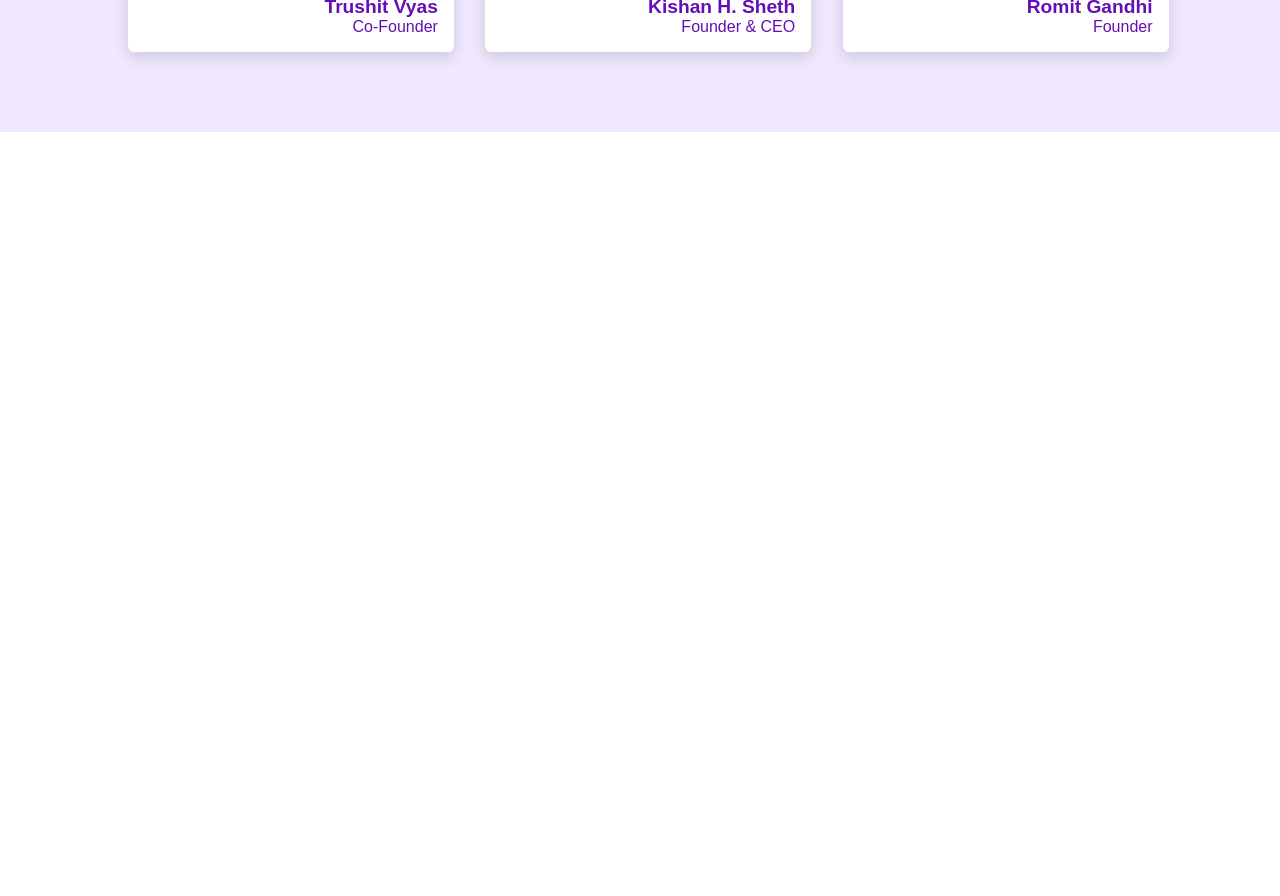
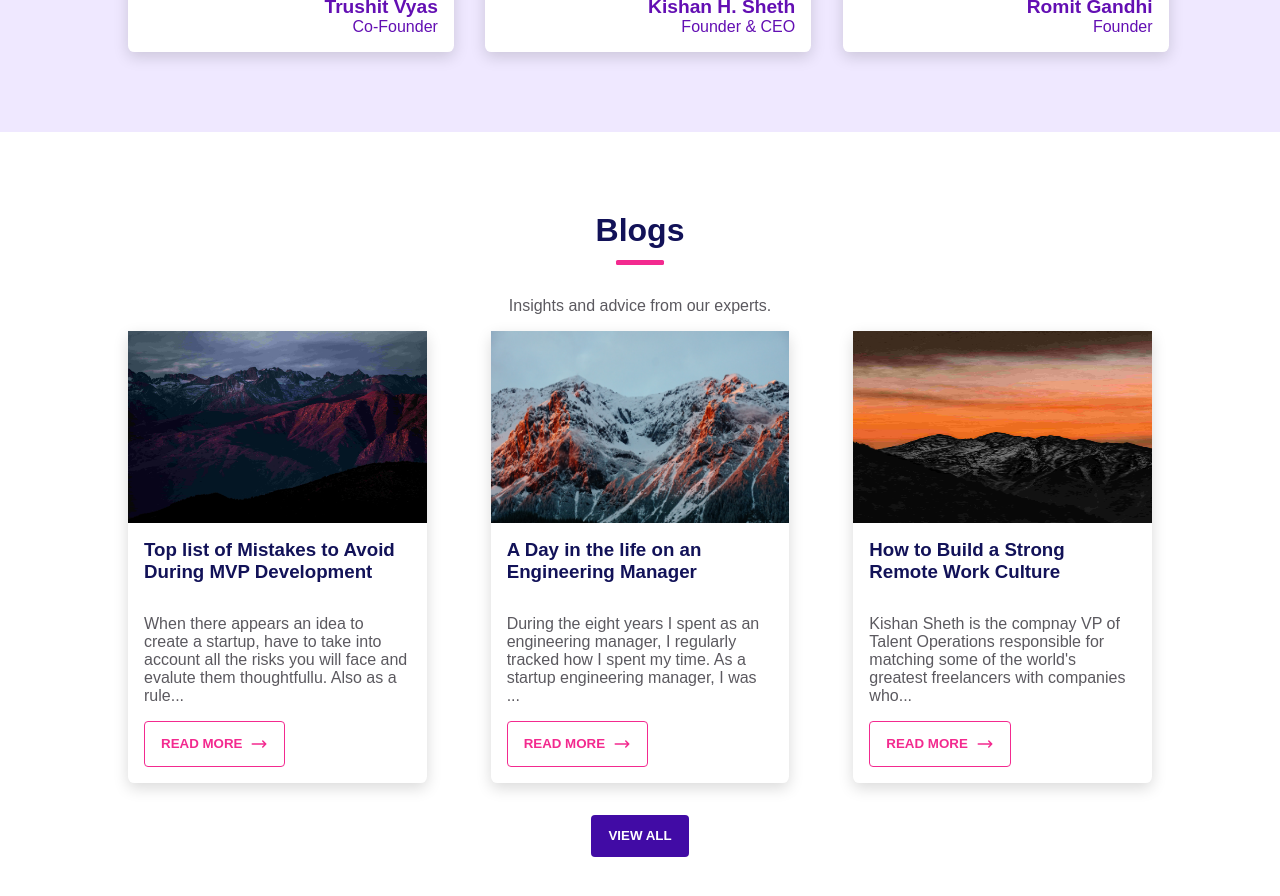
Before and after one commit to davidivanovic22/react-website, a React (Create React App) app: page / in a window 1280 px wide. Shown: the part 2260-3156 px from the top of the page. Before the commit the page ends 2392 px from the top, so only its background shows below. Built offline with nearby package versions, Linux system fonts and the light colour scheme.

Commit message:
add blogs section

```diff
--- a/src/App.jsx
+++ b/src/App.jsx
@@ -2,6 +2,7 @@
 import About from "./sections/About";
 import Why from "./sections/Why";
 import Testimonials from "./sections/Testimonials";
+import Blogs from "./sections/Blogs";
 
 function App() {
     return (
@@ -10,6 +11,7 @@
             <About/>
             <Why/>
             <Testimonials/>
+            <Blogs/>
         </div>
     );
 }
--- a/src/components/Blog.jsx
+++ b/src/components/Blog.jsx
@@ -0,0 +1,30 @@
+import React from 'react';
+import "../styles/components/Blog.scss"
+import {HiOutlineArrowNarrowRight} from "react-icons/hi";
+import Button from "./Button";
+const Blog = ({ image, title, subTitle}) => {
+    return (
+        <div
+            className="blog-container"
+        >
+            <div className="image">
+                <img src={image} alt="Blog" />
+            </div>
+            <div className="content">
+                <div className="title">
+                    <h3>{title}</h3>
+                </div>
+                <div className="subTitle">
+                    <p>{subTitle}</p>
+                </div>
+                <Button
+                    content="Read more"
+                    color="inverse"
+                    icon={<HiOutlineArrowNarrowRight />}
+                />
+            </div>
+        </div>
+    );
+};
+
+export default Blog;
--- a/src/sections/Blogs.jsx
+++ b/src/sections/Blogs.jsx
@@ -1,9 +1,46 @@
 import React from 'react';
 import "../styles/sections/Blogs.scss"
+import Title from "../components/Title";
+import Blog from "../components/Blog";
+import Button from "../components/Button";
+import BlogImage1 from "../assets/blogImage1.jpg";
+import BlogImage2 from "../assets/blogImage2.jpg";
+import BlogImage3 from "../assets/blogImage3.jpg";
+
 const Blogs = () => {
     return (
-        <div>
-
+        <div className="blogs-container" id="blog">
+            <div className="container">
+                <div
+                    className="title-container">
+                    <Title title="Blogs" color="pink" lineCenter={true}/>
+                    <p>Insights and advice from our experts.</p>
+                </div>
+                <div className="blogs">
+                    <Blog
+                        image={BlogImage1}
+                        title="Top list of Mistakes to Avoid During MVP Development"
+                        subTitle="When there appears an idea to create a startup, have to take into
+            account all the risks you will face and evalute them thoughtfullu.
+            Also as a rule..."
+                    />
+                    <Blog
+                        image={BlogImage2}
+                        title="A Day in the life on an Engineering Manager"
+                        subTitle="During the eight years I spent as an engineering manager, I regularly tracked how I spent my time. As a startup engineering manager, I was ... "
+                    />
+                    <Blog
+                        image={BlogImage3}
+                        title="How to Build a Strong Remote Work Culture"
+                        subTitle="Kishan Sheth is the compnay VP of Talent Operations responsible for matching some of the world's greatest freelancers with companies who..."
+                    />
+                </div>
+                <div
+                    className="button-container"
+                >
+                    <Button content="View All"/>
+                </div>
+            </div>
         </div>
     );
 };
--- a/src/styles/components/Blog.scss
+++ b/src/styles/components/Blog.scss
@@ -0,0 +1,37 @@
+@import "../utils/colors.scss";
+
+.blog-container {
+  height: 100%;
+  width: 100%;
+  background-color: white;
+  border-radius: .4rem;
+  box-shadow: rgba(0, 0, 0, .15) 0 5px 15px 0;
+  transition: .4s ease-in-out;
+
+  &:hover {
+    box-shadow: #f32a8f2f 5px 5px,
+    #f32a822f 5px 5px,
+    #f32a8f1e 10px 10px,
+    #f32a8f02 15px 15px;
+  }
+  .image {
+    height: 12rem;
+    img {
+      height: 12rem;
+      width: 100%;
+    }
+  }
+  .content {
+    padding: 1rem;
+    .title {
+      h3 {
+        color: $headingColor;
+      }
+    }
+    .subTitle {
+      p {
+        color: $lightFontColor;
+      }
+    }
+  }
+}
--- a/src/styles/components/Button.scss
+++ b/src/styles/components/Button.scss
@@ -19,21 +19,33 @@
 }
 
 .blue {
-  background-color: $blueColor;
-
+  background-color: $buttonBlueColor;
+  transition: 0.4s ease-in-out;
   &:hover {
     background-color: white;
-    border: .1rem solid $blueColor;
-    color: $blueColor;
+    border: 0.1rem solid $buttonBlueColor;
+    color: $buttonBlueColor;
   }
 }
 
 .pink {
-  background-color: $pinkColor;
-
+  background-color: $buttonPinkColor;
+  transition: 0.4s ease-in-out;
   &:hover {
     background-color: white;
-    border: .1rem solid $pinkColor;
-    color: $pinkColor;
+    border: 0.1rem solid $buttonPinkColor;
+    color: $buttonPinkColor;
   }
 }
+
+.inverse {
+  background-color: white;
+  color: $buttonPinkColor;
+  border: $buttonPinkColor 0.1rem solid;
+  transition: 0.4s ease-in-out;
+  &:hover {
+    background-color: $buttonPinkColor;
+    border: 0.1rem solid transparent;
+    color: white;
+  }
+}
--- a/src/styles/sections/Blogs.scss
+++ b/src/styles/sections/Blogs.scss
@@ -0,0 +1,39 @@
+@import "../utils/colors.scss";
+
+.blogs-container {
+  .container {
+    margin: 0 10%;
+    padding: 5rem 0;
+    display: flex;
+    justify-content: center;
+    align-items: center;
+    flex-direction: column;
+
+    .title-container {
+      display: flex;
+      justify-content: center;
+      align-items: center;
+      flex-direction: column;
+
+      .title {
+        margin-bottom: 1rem;
+      }
+
+      p {
+        color: $lightFontColor;
+      }
+    }
+
+    .blogs {
+      margin-bottom: 2rem;
+      display: grid;
+      grid-template-columns: repeat(3, 1fr);
+      gap: 4rem;
+    }
+    .button-container {
+      display: flex;
+      justify-content: center;
+      align-items: center;
+    }
+  }
+}
--- a/src/styles/utils/colors.scss
+++ b/src/styles/utils/colors.scss
@@ -3,3 +3,5 @@
 $pinkColor: #f32a8f;
 $headingColor: rgb(18, 18, 88);
 $backgroundOtherColor: #efe8ff;
+$buttonBlueColor: #410ba5;
+$buttonPinkColor: #f32a8f;
```
